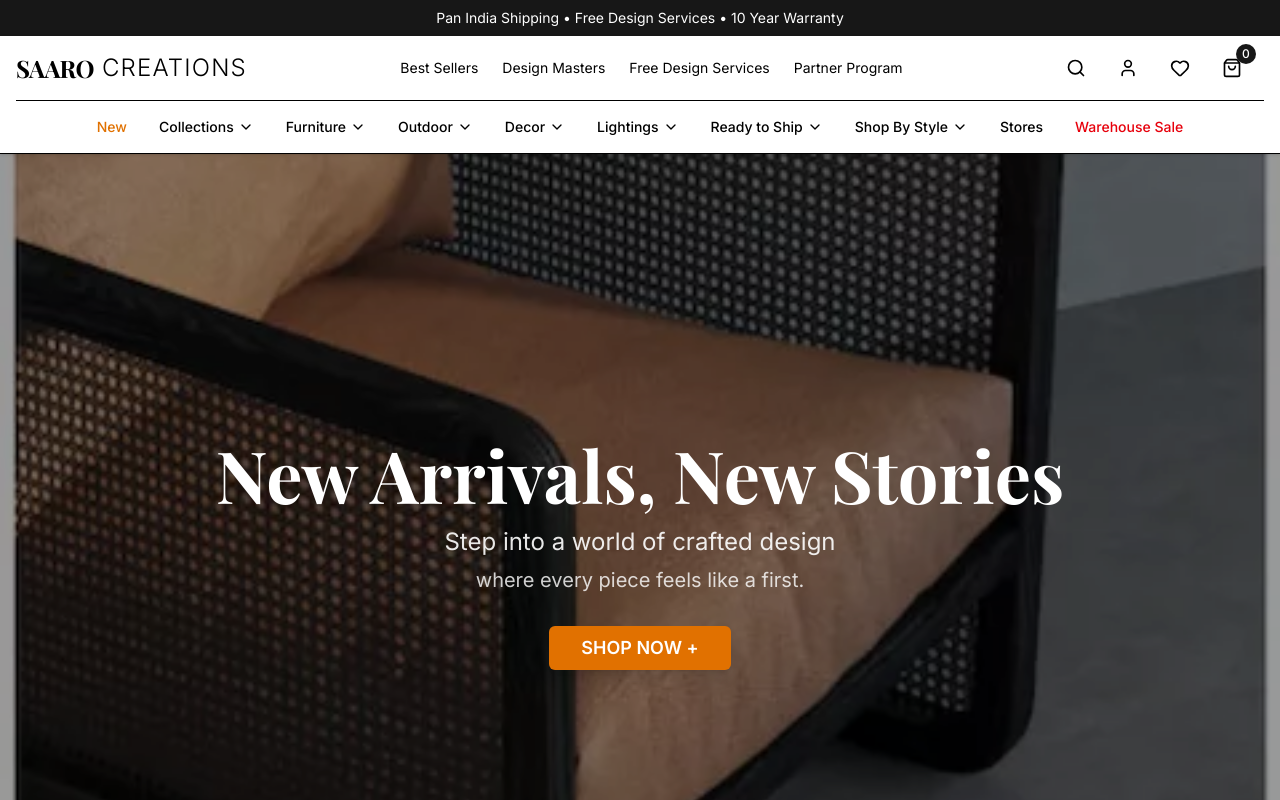
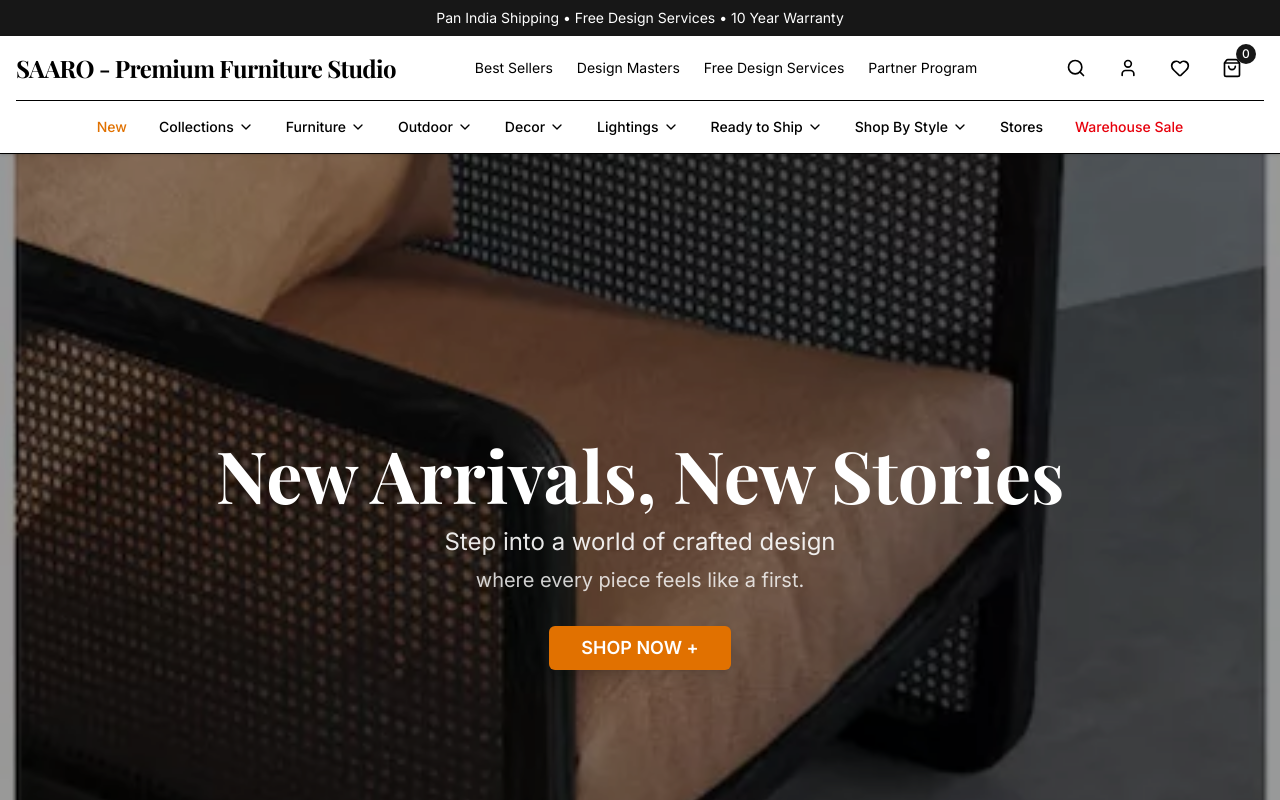
Before and after one commit to Abhishek86798/saaro-creations, a Next.js app: page / in a window 1280 px wide. Shown: the top 800 px of the page. Built offline with nearby package versions, Linux system fonts and the light colour scheme; a web font is replaced by a local one.

Commit message:
Update brand name to 'SAARO - Premium Furniture Studio' across all pages

```diff
--- a/src/app/layout.tsx
+++ b/src/app/layout.tsx
@@ -15,7 +15,7 @@ const playfair = Playfair_Display({
 });
 
 export const metadata: Metadata = {
-  title: 'Saaro Creations - Premium Furniture Store',
+  title: 'SAARO - Premium Furniture Studio',
   description: 'Discover premium handcrafted furniture for your home. Quality craftsmanship, modern designs, and timeless elegance.',
   keywords: 'furniture, premium furniture, home decor, handcrafted, modern furniture, living room, bedroom, dining room',
 };
--- a/src/components/layout/Footer.tsx
+++ b/src/components/layout/Footer.tsx
@@ -96,9 +96,8 @@ const Footer = () => {
           <div className="lg:col-span-2">
             <Link href="/" className="flex items-center space-x-2 mb-6">
               <span className="text-2xl font-serif font-bold text-amber-500">
-                SAARO
+                SAARO - Premium Furniture Studio
               </span>
-              <span className="text-2xl font-light">CREATIONS</span>
             </Link>
             <p className="text-sm text-gray-400 mb-6 leading-relaxed">
               Crafting timeless furniture with exceptional quality and design.
--- a/src/components/layout/Header.tsx
+++ b/src/components/layout/Header.tsx
@@ -233,9 +233,8 @@ const Header = () => {
             {/* Logo */}
             <Link href="/" className="flex items-center space-x-2">
               <span className="text-2xl font-serif font-bold tracking-tight">
-                SAARO
+                SAARO - Premium Furniture Studio
               </span>
-              <span className="text-2xl font-light tracking-wider">CREATIONS</span>
             </Link>
 
             {/* Top Right Links - Desktop */}
```
